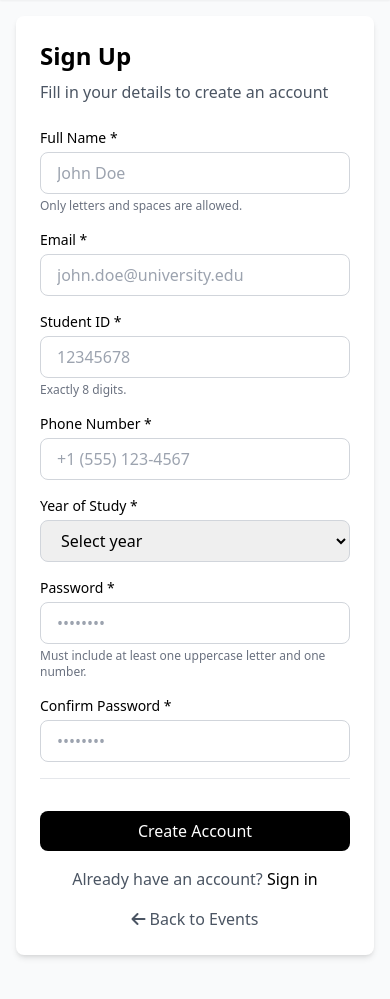
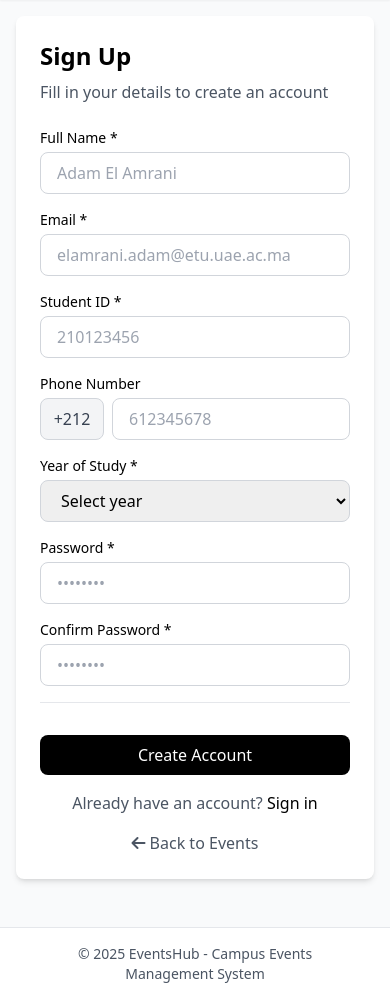
Before and after one commit to Taha7486/Mini-Projet, a PHP site: page /public/signup.php in a window 390 px wide. Shown: the part 89-1088 px from the top of the page. Run offline with PHP 8.4, Linux system fonts and the light colour scheme; some libraries are stand-ins or nearby versions.

Commit message:
phone number input, time display in events details, captcha reset (signup)

```diff
--- a/includes/header.php
+++ b/includes/header.php
@@ -67,7 +67,7 @@ $assetsPath = $isInPublicFolder ? '../assets/' : 'assets/';
                 <?php else: ?>
                     <!-- Log In and Sign Up for non-logged users -->
                     <a href="<?= $isInPublicFolder ? 'login.php' : 'public/login.php' ?>" class="px-4 py-2 bg-black text-white rounded-lg hover:bg-gray-800">
-                        Log in
+                        Log In
                     </a>
                     <a href="<?= $isInPublicFolder ? 'signup.php' : 'public/signup.php' ?>" class="px-4 py-2 border rounded-lg hover:bg-gray-50">
                         Sign Up
@@ -96,7 +96,7 @@ $assetsPath = $isInPublicFolder ? '../assets/' : 'assets/';
                     <a href="<?= $isInPublicFolder ? 'profile.php' : 'public/profile.php' ?>" class="px-4 py-2 border rounded-lg hover:bg-gray-50 <?= $currentPage === 'profile' ? 'bg-gray-100 font-semibold' : '' ?>">Profile</a>
                     <a href="<?= $isInPublicFolder ? '../api/auth.php?action=logout' : 'api/auth.php?action=logout' ?>" class="px-4 py-2 bg-black text-white rounded-lg hover:bg-gray-800">Log Out</a>
                 <?php else: ?>
-                    <a href="<?= $isInPublicFolder ? 'login.php' : 'public/login.php' ?>" class="px-4 py-2 bg-black text-white rounded-lg hover:bg-gray-800">Log in</a>
+                    <a href="<?= $isInPublicFolder ? 'login.php' : 'public/login.php' ?>" class="px-4 py-2 bg-black text-white rounded-lg hover:bg-gray-800">Log In</a>
                     <a href="<?= $isInPublicFolder ? 'signup.php' : 'public/signup.php' ?>" class="px-4 py-2 border rounded-lg hover:bg-gray-50">Sign Up</a>
                 <?php endif; ?>
             </div>
--- a/public/signup.php
+++ b/public/signup.php
@@ -34,30 +34,33 @@ if(isLoggedIn()) {
                         <label for="nom" class="block text-sm font-medium mb-1">Full Name *</label>
                         <input type="text" id="nom" name="nom" required
                                class="w-full px-4 py-2 border border-gray-300 rounded-lg focus:outline-none focus:ring-2 focus:ring-black"
-                               placeholder="John Doe" pattern="[A-Za-zÀ-ÖØ-öø-ÿ ]+" title="Only letters and spaces are allowed">
-                        <p class="mt-1 text-xs text-gray-500">Only letters and spaces are allowed.</p>
+                               placeholder="Adam El Amrani" pattern="[A-Za-zÀ-ÖØ-öø-ÿ ]+" title="Only letters and spaces are allowed">
                     </div>
 
                     <div>
                         <label for="email" class="block text-sm font-medium mb-1">Email *</label>
                         <input type="email" id="email" name="email" required
                                class="w-full px-4 py-2 border border-gray-300 rounded-lg focus:outline-none focus:ring-2 focus:ring-black"
-                               placeholder="john.doe@university.edu">
+                               placeholder="elamrani.adam@etu.uae.ac.ma">
                     </div>
 
                     <div>
                         <label for="student_id" class="block text-sm font-medium mb-1">Student ID *</label>
                         <input type="text" id="student_id" name="student_id" required inputmode="numeric" maxlength="8" pattern="\d{8}"
                                class="w-full px-4 py-2 border border-gray-300 rounded-lg focus:outline-none focus:ring-2 focus:ring-black"
-                               placeholder="12345678" title="Exactly 8 digits">
-                        <p class="mt-1 text-xs text-gray-500">Exactly 8 digits.</p>
+                               placeholder="210123456" title="Exactly 8 digits">
                     </div>
 
                     <div>
-                        <label for="phone_number" class="block text-sm font-medium mb-1">Phone Number *</label>
-                        <input type="tel" id="phone_number" name="phone_number" required
-                               class="w-full px-4 py-2 border border-gray-300 rounded-lg focus:outline-none focus:ring-2 focus:ring-black"
-                               placeholder="+1 (555) 123-4567">
+                        <label class="block text-sm font-medium mb-1">Phone Number</label>
+                        <div class="flex gap-2">
+                            <input type="text" value="+212" disabled
+                                class="w-16 sm:w-16 p-2 border border-gray-300 rounded-lg bg-gray-100 text-gray-700 text-center">
+
+                            <input type="text" id="phone_number" name="phone_number" required
+                                pattern="\d{9}" maxlength="9" placeholder="612345678" title="Enter 9 digits without leading zero"
+                                class="flex-1 min-w-0 px-4 py-2 border border-gray-300 rounded-lg focus:outline-none focus:ring-2 focus:ring-black">
+                        </div>
                     </div>
 
                     <div>
@@ -98,7 +101,6 @@ if(isLoggedIn()) {
                         <input type="password" id="password" name="password" required minlength="6"
                                class="w-full px-4 py-2 border border-gray-300 rounded-lg focus:outline-none focus:ring-2 focus:ring-black"
                                placeholder="••••••••" title="Must contain at least one uppercase letter and one number">
-                        <p class="mt-1 text-xs text-gray-500">Must include at least one uppercase letter and one number.</p>
                     </div>
 
                     <div>
@@ -207,6 +209,9 @@ if(isLoggedIn()) {
                 effectiveDepartment = formData.get('department') || '';
             }
 
+            const phoneInput = formData.get('phone_number'); // the 9 digits entered by user
+            const fullPhoneNumber = '+212 ' + phoneInput;
+
             const payload = {
                 action: 'request_signup',
                 nom: formData.get('nom'),
@@ -214,7 +219,7 @@ if(isLoggedIn()) {
                 student_id: formData.get('student_id'),
                 year: formData.get('year'),
                 department: effectiveDepartment,
-                phone_number: formData.get('phone_number'),
+                phone_number: fullPhoneNumber,
                 password: formData.get('password'),
                 hcaptcha_token: hToken
             };
@@ -229,6 +234,10 @@ if(isLoggedIn()) {
                 });
 
                 const data = await response.json();
+                // always reset captcha before handling next step
+                if (typeof hcaptcha !== 'undefined') {
+                    hcaptcha.reset();
+                }
 
                 if (data.success) {
                     alert('We sent you a verification link. Please check your email.');
```
Also changed, not shown: index.php (+11 -2 lines), public/login.php (+5 -5 lines).
